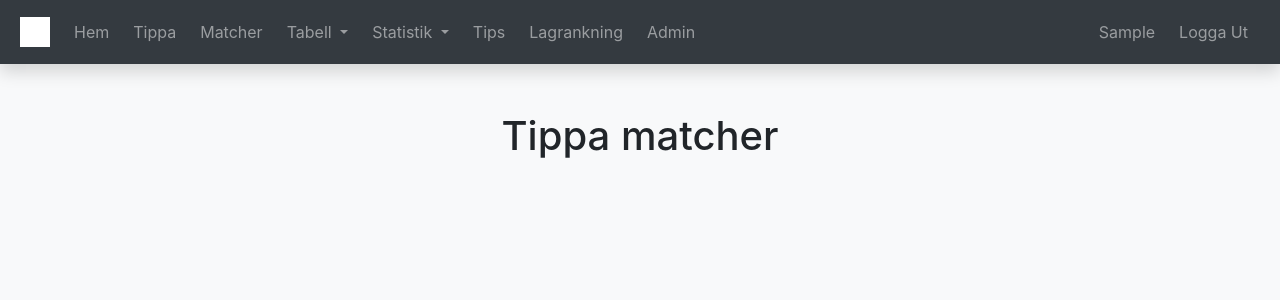
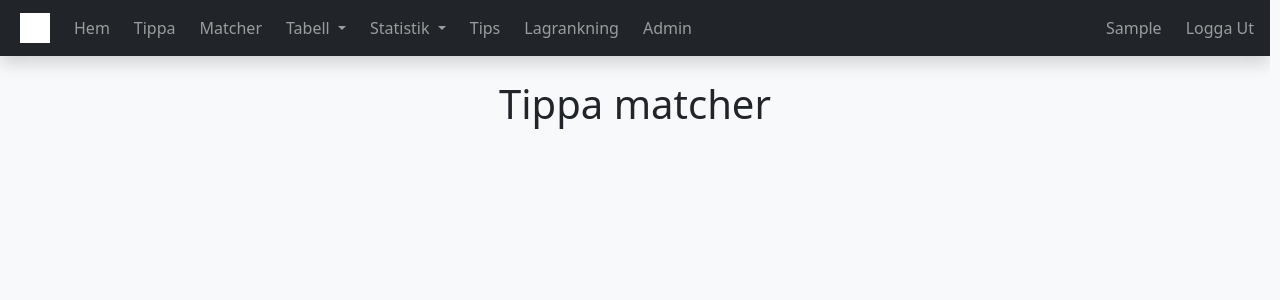
Before and after one commit to PhilipJanson/Premier-League-Tips, a Flask app: page /tip/1 in a window 1280 px wide. Shown: the top 300 px of the page. Run offline with Flask 3, Linux system fonts and the light colour scheme; the visitor is signed in with stand-in values (Sample User, id 1); data comes from the database, SQL or seed files in the repository; data that the repository does not hold is empty; some libraries are stand-ins or nearby versions; grey boxes are pictures that could not be loaded.

Commit message:
Upgrade to Bootstrap 5

```diff
--- a/website/__init__.py
+++ b/website/__init__.py
@@ -99,10 +99,10 @@ def create_app() -> Flask:
         response.headers['Referrer-Policy'] = 'strict-origin-when-cross-origin'
         response.headers['Content-Security-Policy'] = (
             "default-src 'self'; "
-            "script-src 'self' https://cdnjs.cloudflare.com https://code.jquery.com https://maxcdn.bootstrapcdn.com https://stackpath.bootstrapcdn.com; "
-            "style-src 'self' 'unsafe-inline' https://stackpath.bootstrapcdn.com https://cdnjs.cloudflare.com https://maxcdn.bootstrapcdn.com; "
+            "script-src 'self' https://cdnjs.cloudflare.com https://code.jquery.com https://maxcdn.bootstrapcdn.com https://stackpath.bootstrapcdn.com https://cdn.jsdelivr.net; "
+            "style-src 'self' 'unsafe-inline' https://stackpath.bootstrapcdn.com https://cdnjs.cloudflare.com https://maxcdn.bootstrapcdn.com https://cdn.jsdelivr.net; "
             "img-src 'self' data: https://media.api-sports.io; "
-            "font-src 'self' https://cdnjs.cloudflare.com https://stackpath.bootstrapcdn.com; "
+            "font-src 'self' https://cdnjs.cloudflare.com https://stackpath.bootstrapcdn.com https://cdn.jsdelivr.net; "
             "connect-src 'self' https://api-sports.io; "
             "object-src 'none'; frame-ancestors 'none'; base-uri 'self'"
         )
--- a/website/static/js/tip.js
+++ b/website/static/js/tip.js
@@ -9,7 +9,23 @@ document.addEventListener('DOMContentLoaded', () => {
     button.addEventListener('click', () => {
       if (button.dataset.enabled !== 'true') return;
 
-      const [_, fixtureId, value] = button.id.split('-');
+      const parts = button.id.split('-');
+      const fixtureId = parts[1];
+      const value = parts.slice(2).join('-');
+
+      const radios = document.getElementsByName(`${fixtureId}-buttons`);
+      for (const r of radios) {
+        r.checked = false;
+      }
+      const input = document.getElementById(`${fixtureId}-tips-${value}`);
+      if (input) input.checked = true;
+
+      for (const r of radios) {
+        const lab = document.querySelector(`label[for="${r.id}"]`);
+        if (lab) lab.classList.remove('active');
+      }
+      button.classList.add('active');
+
       tips = tips.filter((t) => t.fixtureId !== fixtureId);
       tips.push({ fixtureId, value });
 
--- a/website/static/styles/style.css
+++ b/website/static/styles/style.css
@@ -1,3 +1,16 @@
+/* Scrollbar */
+html {
+  scrollbar-gutter: stable;
+}
+
+* {
+  scrollbar-width: thin;
+}
+
+::-webkit-scrollbar {
+  width: 8px;
+}
+
 /* Navbar */
 .navbar-logo {
   width: 30px;
@@ -102,6 +115,7 @@
   position: fixed;
   width: 100%;
   z-index: 10;
+  top: var(--bs-navbar-height, 56px);
 }
 
 .carousel-item {
--- a/website/templates/base.html
+++ b/website/templates/base.html
@@ -1,4 +1,4 @@
-<!DOCTYPE html>
+<!doctype html>
 <html lang="en">
 
   <head>
@@ -6,7 +6,7 @@
     <meta http-equiv="X-UA-Compatible" content="IE=edge"/>
     <meta name="viewport" content="width=device-width, initial-scale=1.0"/>
     <meta name="csrf-token" content="{{ csrf_token() }}">
-    <link rel="stylesheet" href="https://stackpath.bootstrapcdn.com/bootstrap/4.4.1/css/bootstrap.min.css" integrity="sha384-Vkoo8x4CGsO3+Hhxv8T/Q5PaXtkKtu6ug5TOeNV6gBiFeWPGFN9MuhOf23Q9Ifjh" crossorigin="anonymous"/>
+    <link rel="stylesheet" href="https://cdn.jsdelivr.net/npm/bootstrap@5.3.8/dist/css/bootstrap.min.css" integrity="sha384-sRIl4kxILFvY47J16cr9ZwB07vP4J8+LH7qKQnuqkuIAvNWLzeN8tE5YBujZqJLB" crossorigin="anonymous">
     <link rel="stylesheet" href="https://stackpath.bootstrapcdn.com/font-awesome/4.7.0/css/font-awesome.min.css" crossorigin="anonymous"/>
     <link rel="stylesheet" href="{{ url_for('static',filename='styles/style.css') }}"/>
     <link rel="icon" type="image/x-icon" href="https://media.api-sports.io/football/leagues/39.png"/>
@@ -17,15 +17,15 @@
 
   <!-- Navlink -->
   {% macro nav_link(route, label) %}
-    <li class="nav-item mr-2">
+    <li class="nav-item me-2">
       <a class="nav-link" id="{{ route }}" href="/{{ route }}">{{ label }}</a>
     </li>
   {% endmacro %}
 
   <!-- Dropdown Navlink -->
   {% macro nav_dropdown(route, label) %}
-    <li class="nav-item dropdown mr-2">
-      <a class="nav-link dropdown-toggle" id="{{ route }}-list" href="#" data-toggle="dropdown" aria-haspopup="true" aria-expanded="false">
+    <li class="nav-item dropdown me-2">
+      <a class="nav-link dropdown-toggle" id="{{ route }}-list" href="#" data-bs-toggle="dropdown" aria-haspopup="true" aria-expanded="false">
         {{ label }}
       </a>
       <div class="dropdown-menu" aria-labelledby="{{ route }}-list">
@@ -40,19 +40,19 @@
 
   <!-- Navbar -->
   {% macro navbar() %}
-    <nav class="navbar shadow sticky-top navbar-expand-lg navbar-dark bg-dark">
-      <button class="navbar-toggler" type="button" data-toggle="collapse" data-target="#navbar">
+    <nav class="navbar sticky-top navbar-expand-lg navbar-dark bg-dark shadow">
+      <button class="navbar-toggler ms-3" type="button" data-bs-toggle="collapse" data-bs-target="#navbar">
         <span class="navbar-toggler-icon"></span>
       </button>
-      <div class="collapse navbar-collapse pt-1 pb-1" id="navbar">
+      <div class="collapse navbar-collapse ms-3" id="navbar">
         <!-- Navbar logo, render only on > lg -->
         <div class="d-none d-lg-flex">
-          <img src="https://media.api-sports.io/football/leagues/39.png" class="d-inline-block align-top mr-3 ml-1 navbar-logo" alt="Premier League Logo"/>
+          <img src="https://media.api-sports.io/football/leagues/39.png" class="d-inline-block align-top me-3 ms-1 navbar-logo" alt="Premier League Logo"/>
         </div>
         <div class="d-flex w-100">
           <!-- Left side navbar -->
           <ul class="navbar-nav">
-            <li class="nav-item mr-2">
+            <li class="nav-item me-2">
               <a class="nav-link" id="home" href="/">Hem</a>
             </li>
             {% if user.is_authenticated %}
@@ -68,25 +68,28 @@
             {% endif %}
             <!-- Render only in hamburger menu on < lg -->
             {% if user.is_authenticated %}
-              <li class="nav-item mr-2 d-lg-none">
-                <a class="nav-link" id="logout" href="/logout">Logga Ut</a>
+              <li class="nav-item me-2 d-lg-none">
+                <a class="nav-link" id="hamburger-user" href="/user/{{ user.id }}">{{ user.username | capitalize }}</a>
+              </li>
+              <li class="nav-item me-2 d-lg-none">
+                <a class="nav-link" id="hamburger-logout" href="/logout">Logga Ut</a>
               </li>
             {% else %}
-              <li class="nav-item mr-2 d-lg-none">
-                <a class="nav-link" id="login" href="/login">Logga In</a>
+              <li class="nav-item me-2 d-lg-none">
+                <a class="nav-link" id="hamburger-login" href="/login">Logga In</a>
               </li>
-              <li class="nav-item mr-2 d-lg-none">
-                <a class="nav-link" id="signup" href="/signup">Skapa Konto</a>
+              <li class="nav-item me-2 d-lg-none">
+                <a class="nav-link" id="hamburger-signup" href="/signup">Skapa Konto</a>
               </li>
             {% endif %}
           </ul>
           <!-- Right side navbar, render only on > lg -->
-          <ul class="navbar-nav ml-auto align-items-center d-none d-lg-flex">
+          <ul class="navbar-nav ms-auto align-items-center d-none d-lg-flex">
             {% if user.is_authenticated %}
               {{ nav_link("user/" ~ user.id, user.username | capitalize) }}
               {% if user.favorite_team %}
                 <a id="link-logo" href="/user/{{ user.id }}">
-                  <img class="team-logo-thumbnail rounded-circle bg-white float-start mr-3 p-1" src="{{ user.favorite_team.logo }}" alt="Team logo"/>
+                  <img class="team-logo-thumbnail rounded-circle bg-white float-start me-3 p-1" src="{{ user.favorite_team.logo }}" alt="Team logo"/>
                 </a>
               {% endif %}
               {{ nav_link("logout", "Logga Ut") }}
@@ -106,18 +109,14 @@
     {% if messages %}
       {% for category, message in messages %}
         {% if category == "error" %}
-          <div class="alert alert-fixed alert-danger alter-dismissable fade show" role="alert">
+          <div class="alert alert-fixed alert-danger alert-dismissible fade show" role="alert">
             {{ message }}
-            <button type="button" class="close" data-dismiss="alert">
-              <span aria-hidden="true">&times;</span>
-            </button>
+            <button type="button" class="btn-close" data-bs-dismiss="alert" aria-label="Close"></button>
           </div>
         {% else %}
-          <div class="alert alert-fixed alert-success alter-dismissable fade show" role="alert">
+          <div class="alert alert-fixed alert-success alert-dismissible fade show" role="alert">
             {{ message }}
-            <button type="button" class="close" data-dismiss="alert">
-              <span aria-hidden="true">&times;</span>
-            </button>
+            <button type="button" class="btn-close" data-bs-dismiss="alert" aria-label="Close"></button>
           </div>
         {% endif %}
       {% endfor %}
@@ -131,12 +130,10 @@
     {% endif %}
     {{ navbar() }}
     {{ flashes() }}
-    <div class="my-5 content-wrapper">
+    <div class="content-wrapper pt-4">
       {% block content %}{% endblock %}
     </div>
-    <script src="https://code.jquery.com/jquery-3.2.1.slim.min.js" integrity="sha384-KJ3o2DKtIkvYIK3UENzmM7KCkRr/rE9/Qpg6aAZGJwFDMVNA/GpGFF93hXpG5KkN" crossorigin="anonymous"></script>
-    <script src="https://cdnjs.cloudflare.com/ajax/libs/popper.js/1.12.9/umd/popper.min.js" integrity="sha384-ApNbgh9B+Y1QKtv3Rn7W3mgPxhU9K/ScQsAP7hUibX39j7fakFPskvXusvfa0b4Q" crossorigin="anonymous"></script>
-    <script src="https://maxcdn.bootstrapcdn.com/bootstrap/4.0.0/js/bootstrap.min.js" integrity="sha384-JZR6Spejh4U02d8jOt6vLEHfe/JQGiRRSQQxSfFWpi1MquVdAyjUar5+76PVCmYl" crossorigin="anonymous"></script>
+    <script src="https://cdn.jsdelivr.net/npm/bootstrap@5.3.8/dist/js/bootstrap.bundle.min.js" integrity="sha384-FKyoEForCGlyvwx9Hj09JcYn3nv7wiPVlz7YYwJrWVcXK/BmnVDxM+D2scQbITxI" crossorigin="anonymous"></script>
     {% if general and general.holiday_theme %}
       <script type="text/javascript" src="{{ url_for('static', filename='js/snow.js') }}"></script>
     {% endif %}
--- a/website/templates/fixtures.html
+++ b/website/templates/fixtures.html
@@ -16,7 +16,7 @@
             <div class="w-100"></div>
             {% set index.value = index.value + 1 %}
           {% endif %}
-          <div class="p-2 font-weight-bold">
+          <div class="p-2 fw-bold">
             Omgång
             {{ round }}
             av 38
@@ -66,7 +66,7 @@
                   <div class="col">Tippa matchen för att se andras tips.</div>
                 {% else %}
                   <div class="col">
-                    <div class="row text-left">
+                    <div class="row text-start">
                       {% for u in all_users %}
                         {% for tip in u.tips %}
                           {% if tip.fixture_id == fixture.fixture_id %}
--- a/website/templates/index.html
+++ b/website/templates/index.html
@@ -9,7 +9,7 @@
       <h1 class="pb-2 text-center">Premier League Tips</h1>
       <img class="large-logo" src="https://media.api-sports.io/football/leagues/39.png" alt="Premier League Logo"/>
     {% endif %}
-    <div class="col text-center pl-5 pr-5 mb-5">
+    <div class="text-center ps-5 pe-5 mb-5">
       En webapplikation skapad för att visa matcher och resultat från Premier League, samt för att kunna tippa på resultaten. Skapa ett konto för att börja tippa. Hemsidan är skapad av Philip Janson och byggd med Python Flask, Bootstrap och JavaScript. Information om matcher och resultat hämtas från
       <a href="https://api-sports.io/">https://api-sports.io/</a>. Matchresultat och poäng uppdateras en gång om dagen vid
       <nobr>kl. 00.00.</nobr>
--- a/website/templates/login.html
+++ b/website/templates/login.html
@@ -5,15 +5,15 @@
     {% call auth_card("Logga In") %}
     <form method="POST">
       <input type="hidden" name="csrf_token" value="{{ csrf_token() }}"/>
-      <div class="form-group">
+      <div class="form-group mb-2">
         <label for="username">Användarnamn</label>
         <input type="text" class="form-control" id="username" name="username" placeholder="Skriv användarnamn" required="required"/>
       </div>
-      <div class="form-group">
+      <div class="form-group mb-2">
         <label for="password">Lösenord</label>
         <input type="password" class="form-control" id="password" name="password" placeholder="Skriv lösenord" required="required"/>
       </div>
-      <div class="form-group form-check mt-2">
+      <div class="form-group form-check mb-2">
         <input type="checkbox" class="form-check-input" id="remember-me" name="remember-me"/>
         <label class="form-check-label" for="remember-me">Kom ihåg mig</label>
       </div>
--- a/website/templates/teamranker.html
+++ b/website/templates/teamranker.html
@@ -6,7 +6,7 @@
     {% for team in teams %}
       <div data-id="{{ team.id }}" data-item-sortable-id="0" draggable="true" role="option" aria-grabbed="false">
         <div class="row p-1 border shadow hover team-picker">
-          <div class="col-md-auto pr-0">
+          <div class="col-md-auto pe-0">
             <img class="team-logo-thumbnail float-start" src="{{ team.logo }}" alt="{{ team.name }}'s Logo"/>
           </div>
           <div class="col">{{ team.name }}</div>
--- a/website/templates/tip.html
+++ b/website/templates/tip.html
@@ -6,13 +6,13 @@
     <div class="col col-lg-1 p-1">
       <img class="team-logo-thumbnail float-start" src="{{ team.logo }}" alt="Logo"/>
     </div>
-    <div class="col text-left small">{{ team.name }}</div>
+    <div class="col text-start small">{{ team.name }}</div>
   </div>
 {% endmacro %}
 
 {% block content %}
   <h1 class="pb-2 text-center">Tippa matcher</h1>
-  <div class="container text-responive">
+  <div class="container text-responsive">
     <div class="row">
       {% set prev_round = namespace(round = "0") %}
       {% set index = namespace(value = 1) %}
@@ -27,7 +27,7 @@
             <div class="w-100"></div>
             {% set index.value = index.value + 1 %}
           {% endif %}
-          <div class="p-2 font-weight-bold">
+          <div class="p-2 fw-bold">
             Omgång
             {{ round }}
             av 38
@@ -57,13 +57,13 @@
               {% endif %}
             </div>
             <!-- Tip buttons -->
-            <div class="d-flex col col-lg-3 border-left align-items-center small">
-              <div class="btn-group btn-group-toggle shadow-sm" data-toggle="buttons">
+            <div class="d-flex col col-lg-3 border-start align-items-center small">
+              <div class="btn-group shadow-sm" role="group" aria-label="Tip buttons">
                 {% for value, cls in item
                   .buttons
                   .items() %}
-                  <label class="btn {{ cls }}" id="tipbutton-{{ fixture.fixture_id }}-{{ value }}" data-enabled="{{ 'true' if item.enabled else 'false' }}">
-                    <input type="radio" name="{{ fixture.fixture_id }}-buttons" id="{{ fixture.fixture_id }}-tips-{{ value }}">
+                  <input type="radio" class="btn-check" name="{{ fixture.fixture_id }}-buttons" id="{{ fixture.fixture_id }}-tips-{{ value }}" autocomplete="off" {% if 'active' in cls %} checked="checked" {% endif %}>
+                  <label class="btn {{ cls }}" for="{{ fixture.fixture_id }}-tips-{{ value }}" id="tipbutton-{{ fixture.fixture_id }}-{{ value }}" data-enabled="{{ 'true' if item.enabled else 'false' }}">
                     {{ value }}
                   </label>
                 {% endfor %}
@@ -78,7 +78,7 @@
       {% endfor %}
     </div>
   </div>
-  <div id="nav-bottom-button" class="nav-sticky-bottom text-right bg-nav p-2 pr-4">
+  <div id="nav-bottom-button" class="nav-sticky-bottom text-end bg-nav p-2 pe-4">
     <button class="btn btn-primary" type="button" id="tip-button-submit">
       Tippa
     </button>
--- a/website/templates/tips.html
+++ b/website/templates/tips.html
@@ -35,7 +35,7 @@
           <div class="col-1 text-center">Resultat</div>
           <div class="col-1"></div>
           <div class="col-1 text-center">Tips</div>
-          <div class="col text-right">Datum</div>
+          <div class="col text-end">Datum</div>
         </div>
         {% for fixture in fixtures %}
           {% for tip in display_user.tips %}
@@ -63,7 +63,7 @@
                 </div>
                 <div class="col-1"></div>
                 <div class="col-1 text-center">{{ tip.tip }}</div>
-                <div class="col text-right">{{ fixture.date }}</div>
+                <div class="col text-end">{{ fixture.date }}</div>
               </div>
             {% endif %}
           {% endfor %}
```
Also changed, not shown: website/templates/signup.html (+4 -4 lines), website/templates/standings.html (+5 -5 lines), website/templates/stats.html (+8 -9 lines).
